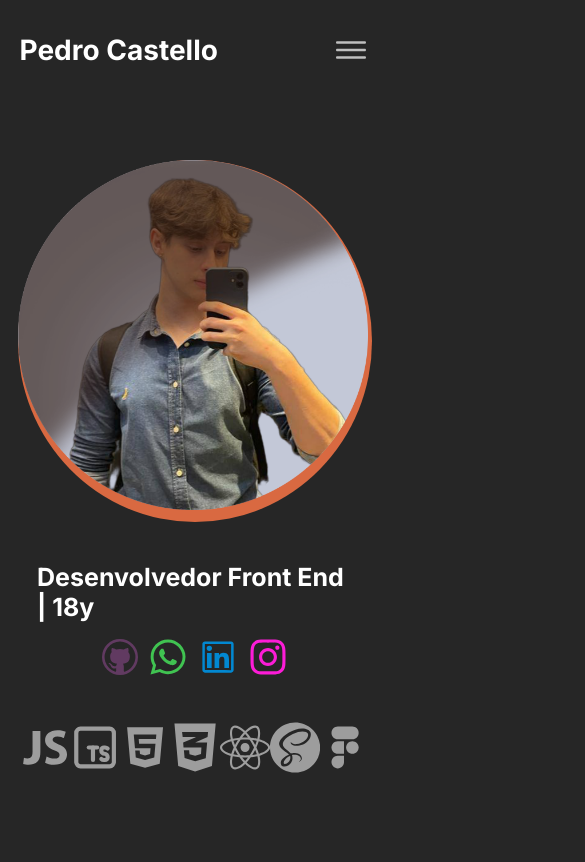
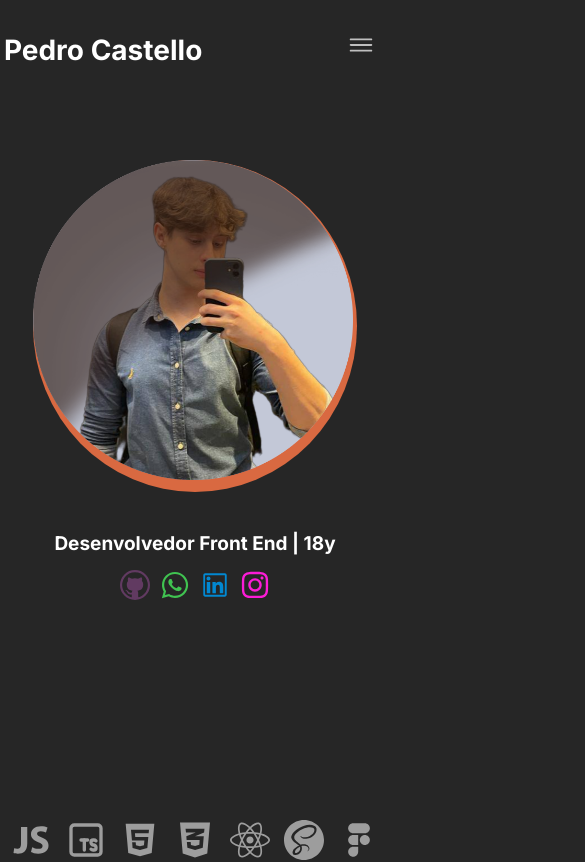
Before and after one commit to petrinks/portfolio, a React (Vite) app: page / in a window 390 px wide. Shown: the top 862 px of the page, 585 px wide, since content can reach past the window. Built offline with nearby package versions, Linux system fonts and the light colour scheme.

Commit message:
responsive debugs

```diff
--- a/src/App.css
+++ b/src/App.css
@@ -397,8 +397,8 @@ header div h1{
 
 @media (max-width: 1240px) {
 	main{
-		width: 90%;
-		left: 5%;
+		width: 98%;
+		left: 1%;
 	}
 	.navbar{
 		display: none;
@@ -488,6 +488,15 @@ header div h1{
 	}
 	.me-img{
 		margin-bottom: 40px;
+		width: 324px;
+		height: 332px;
+	}
+	.me-img img{
+		width: 320px;
+		height: 320px;
+	}
+	.me-dev-social h1{
+		font-size: 19px;
 	}
 }
 
@@ -509,8 +518,14 @@ header div h1{
 
 @media (max-width: 1240px) {
 	.skills-container svg{
-		width: 55px;
-		height: 55px;
+		width: 40px;
+		height: 40px;
+	}
+}
+
+@media (max-width: 400px) {
+	.skills-container{
+		height: 90%;
 	}
 }
 
--- a/src/App.tsx
+++ b/src/App.tsx
@@ -147,7 +147,7 @@ function App() {
                 </div>
               </section>
             </div>
-            <div className="container-projetos">
+            {/* <div className="container-projetos">
               <h1>Projetos</h1>
               <div className="grid-projeto">
                 <div className="grid-projeto-esquerda">
@@ -165,7 +165,7 @@ function App() {
                   <img src="" alt="" />
                 </div>
               </div>
-            </div>
+            </div> */}
         </main>
   </div>
   )
--- a/src/components/componentStyle.css
+++ b/src/components/componentStyle.css
@@ -59,4 +59,12 @@
     .instagram{
         color: #fc1cd7;
     }
+    .icon{
+        width: 30px;
+        height: 30px;
+    }
+    .github{
+        width: 30px;
+        height: 30px;
+    }
 }
```
